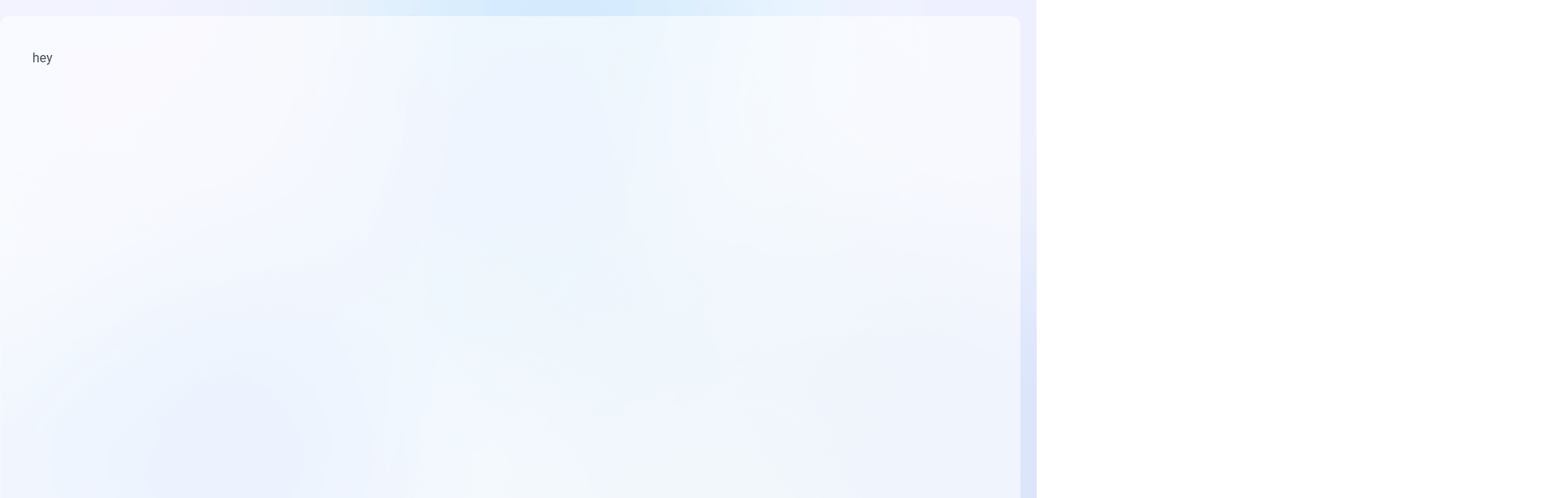
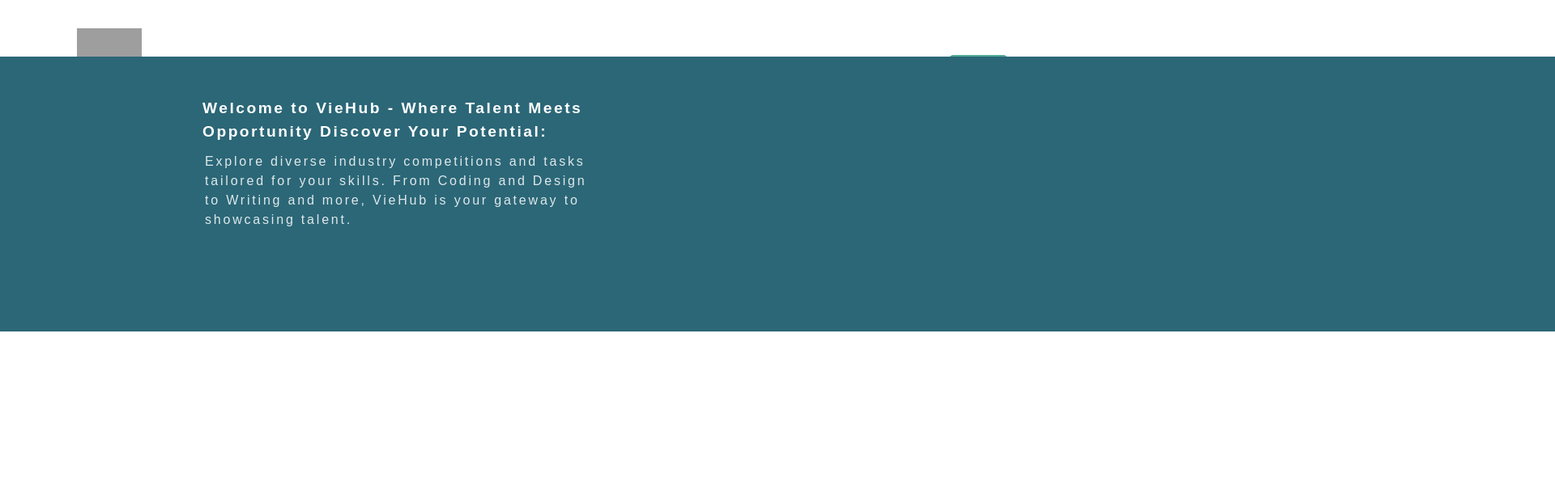
Before and after one commit to VieHub/VieHub-Main, a React (Vite) app in the folder client/: page / in a window 1280 px wide. Shown: the top 616 px of the page at 81% size, 1920 px wide, since content can reach past the window. Built offline with nearby package versions, Linux system fonts and the light colour scheme; grey boxes are pictures that could not be loaded.

Commit message:
header and title in landpage

```diff
--- /dev/null
+++ b/client/src/modules/home/pages/Header.tsx
@@ -0,0 +1,23 @@
+import React from 'react';
+
+
+const Header = () => {
+  return (
+    <header className="header">
+      <div className="logo-container">
+        <img src=".../assets/Logo.png" alt="Vie Hub Logo" className="logo" />
+      </div>
+      <nav className="nav-links">
+        <a href="#">Home</a>
+        <a href="#">Contest</a>
+        <a href="#">Host Contest</a>
+      </nav>
+      <div className="search-bar">
+        <input type="text" placeholder="Search" className="search-input" />
+        <button className="signup-btn">Sign Up</button>
+      </div>
+    </header>
+  );
+};
+
+export default Header;
--- a/client/src/modules/home/pages/Home.tsx
+++ b/client/src/modules/home/pages/Home.tsx
@@ -1,11 +1,41 @@
 // import useAuth from "@/hooks/Context";
+// import useAuth from "@/hooks/Context";
+import React, { useEffect, useState } from 'react';
+
+import Header from './Header';
+
+const TypingAnimation: React.FC<{ text: string }> = ({ text }) => {
+  const [typedText, setTypedText] = useState<string>('');
+
+  useEffect(() => {
+    let index = 0;
+    const interval = setInterval(() => {
+      if (index <= text.length) {
+        setTypedText(text.substring(0, index));
+        index++;
+      } else {
+        clearInterval(interval);
+      }
+    }, 50); // Adjust speed here
+
+    return () => clearInterval(interval);
+  }, [text]);
+
+  return <h1 className='tit'>{typedText}</h1>;
+};
 const Dashboard = () => {
   // const { session1: sessionObj } = useAuth();
   // -------------- hooks ----------------
   return (
-    <div className="h-full w-full p-5 md:pl-0">
-      <div className="h-screen overflow-hidden rounded-xl bg-lightGray px-2 pt-5 md:h-full md:px-10 md:pt-10">
-        <p>hey  </p>
+   <div className="h-full w-full p-5 md:pl-0">
+      <Header />
+      <div className="content">
+      <TypingAnimation text="Welcome to VieHub - Where Talent Meets Opportunity Discover Your Potential:" />
+          <p className='desc'>Explore diverse industry competitions and
+          tasks tailored for your skills. From Coding
+          and Design to Writing and more, VieHub is
+          your gateway to showcasing talent.</p>
+
       </div>
     </div>
   );
--- /dev/null
+++ b/client/src/styles/Header.css
@@ -0,0 +1,69 @@
+.header {
+    height: 50px;
+    overflow: hidden;
+    /* border-radius: px; */
+    background-color: #ffffff;
+    padding: 5px;
+    display: flex;
+    justify-content: space-between;
+    align-items:baseline; /* To vertically center the logo and nav */
+  }
+
+  .logo {
+    height: auto;
+    width: auto;
+    padding: 10px;
+    margin-left: 80px;
+  }
+
+  .nav-links {
+    display: flex;
+    gap: 20px;
+    margin-right:50% ;
+  }
+  /* .right{
+    margin-left: 00px;
+  } */
+
+  .nav-links a {
+    color: #010101;
+    text-decoration: none;
+    transition: color 0.3s;
+
+  }
+
+  .nav-links a:hover {
+    color: #5f4646;
+  }
+
+
+  .search-bar {
+    display: flex;
+    align-items: center;
+    margin-right: 100px;
+  }
+
+  .search-input {
+    padding: 8px;
+    border-radius: 5px;
+    border: 1px solid #ccc;
+    margin-right: 10px;
+  }
+
+  .signup-btn {
+    padding: 8px 20px;
+    border: none;
+    border-radius: 5px;
+    background-color: #52AB98;
+    color: #fff;
+    font-weight: bold;
+    cursor: pointer;
+    transition: background-color 0.3s;
+  }
+
+  .signup-btn:hover {
+    background-color: darkgreen;
+  }
+  .colo{
+    background-color: #000;
+  }
--- a/client/src/styles/index.css
+++ b/client/src/styles/index.css
@@ -1,6 +1,39 @@
+@import "Header.css";
 @import "tailwindcss/base";
 @import "tailwindcss/components";
 @import "tailwindcss/utilities";
+
+
+
+
+.content{
+  background-color: #2B6777;
+  height: 340px;
+  width: 1920px;
+}
+.tit{
+  height: 100px;
+  width: 600px;
+  font-family: Arial, sans-serif;
+  color: #ffffff;
+  font-size: larger;
+  padding: 50px;
+  margin-left: 200px;
+  letter-spacing: 2.5px;
+  font-weight: bold;
+}
+
+.desc{
+  height: 100px;
+  width: 530px;
+  margin: 0;
+  padding: 18px;
+  margin-left: 235px;
+  font-family: Arial, sans-serif;
+  color: #ffffff;
+  letter-spacing: 2.8px;
+  opacity: 0.85;
+}
 
 /* ===== general styling =====  */
 *::-webkit-scrollbar,
@@ -24,7 +57,7 @@
   background-color: #798392;
 }
 
-* {
+/* * {
   padding: 0;
   margin: 0;
   box-sizing: border-box;
@@ -37,34 +70,34 @@
 }
 ul {
   list-style: none;
-}
+} */
 
 /* loading spinner  */
-@keyframes spinner {
+/* @keyframes spinner {
   0% {
     transform: rotate(0deg);
   }
   100% {
     transform: rotate(360deg);
   }
-}
-.loading-spinner {
+} */
+/* .loading-spinner {
   width: 30px;
   height: 30px;
-  border: 5px solid #f3f3f3; /* Light grey */
-  border-top: 5px solid #383636; /* Black */
+  border: 5px solid #f3f3f3;
+  border-top: 5px solid #383636;
   border-radius: 50%;
   animation: spinner 1.5s linear infinite;
-}
+} */
 
 /* -------------- sidebar --------------- */
-.side-bar {
+/* .side-bar {
   background: url("../assets/background.png") no-repeat;
   background-size: cover;
-}
+} */
 
 /* -------------- Home module --------------- */
-.recommend-card {
+/* .recommend-card {
   background: #fff;
   background-image: url("../assets/recommend1.png"),
     url("../assets/recommend2.png");
@@ -77,14 +110,14 @@
   background-position:
     right top,
     left top;
-}
+} */
 
 /* -------------- explore module --------------- */
-.contest-card {
+/* .contest-card {
   background: linear-gradient(90deg, #2770ff 0%, #4886ff 100%);
-}
+} */
 
-.contest-card-button {
+/* .contest-card-button {
   position: absolute;
   z-index: 2;
   top: 0;
@@ -94,27 +127,27 @@
   height: 100%;
   display: flex;
   animation: contest-card-button 2s infinite linear;
-}
+} */
 
 /* Add this to your existing CSS or create a new CSS file */
-.fade-in {
+/* .fade-in {
   opacity: 0;
-  transition: opacity 0.5s ease-in-out; /* Adjust the duration and timing function as needed */
+  transition: opacity 0.5s ease-in-out;
 }
 
 .fade-in.visible {
   opacity: 1;
-}
+} */
 
-@keyframes contest-card-button {
+/* @keyframes contest-card-button {
   0% {
     transform: skewX(-20deg) translateX(0);
   }
 
   40% {
     transform: skewX(-20deg) translateX(100%);
-  }
-  100% {
+  } */
+  /* 100% {
     transform: skewX(-20deg) translateX(200%);
   }
-}
+} */
```
Also changed, not shown: client/src/assets/Logo.png (added).
